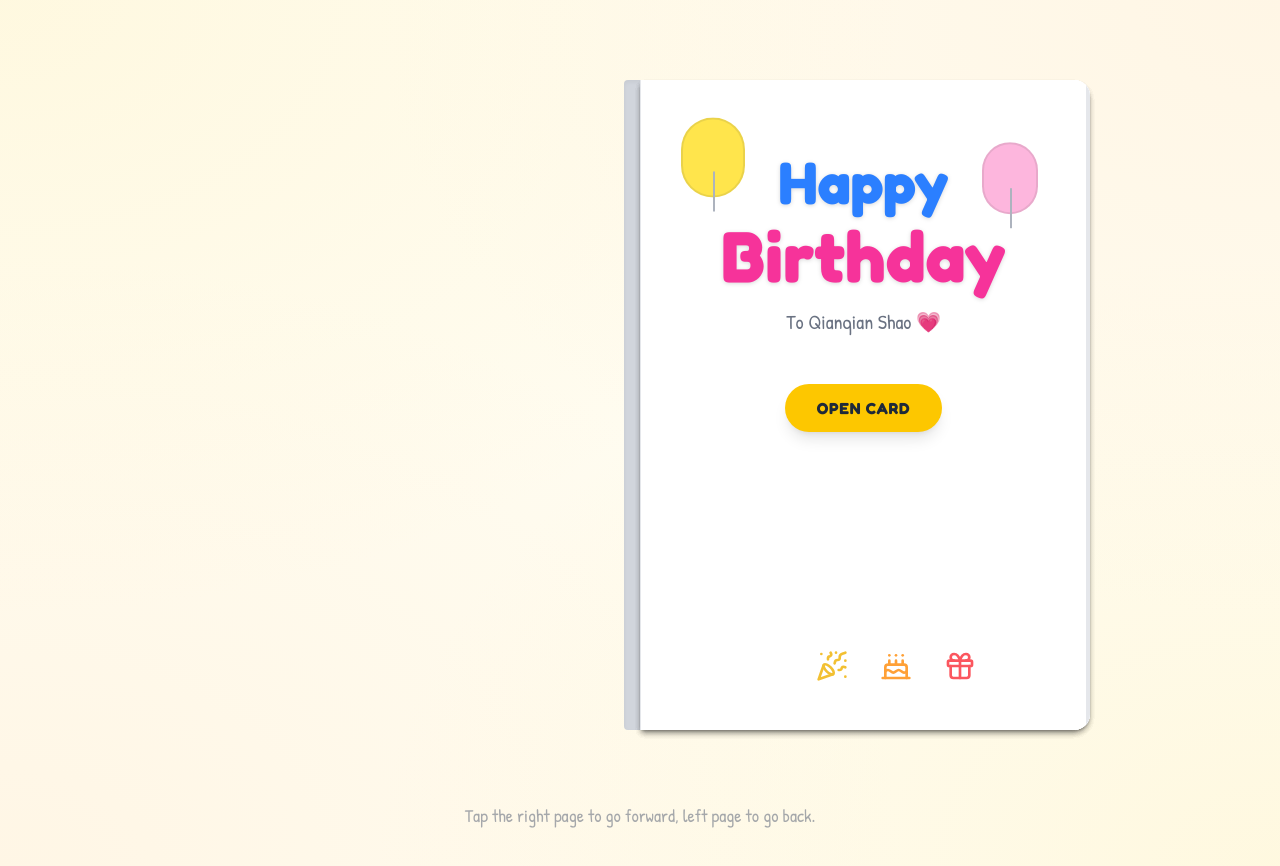
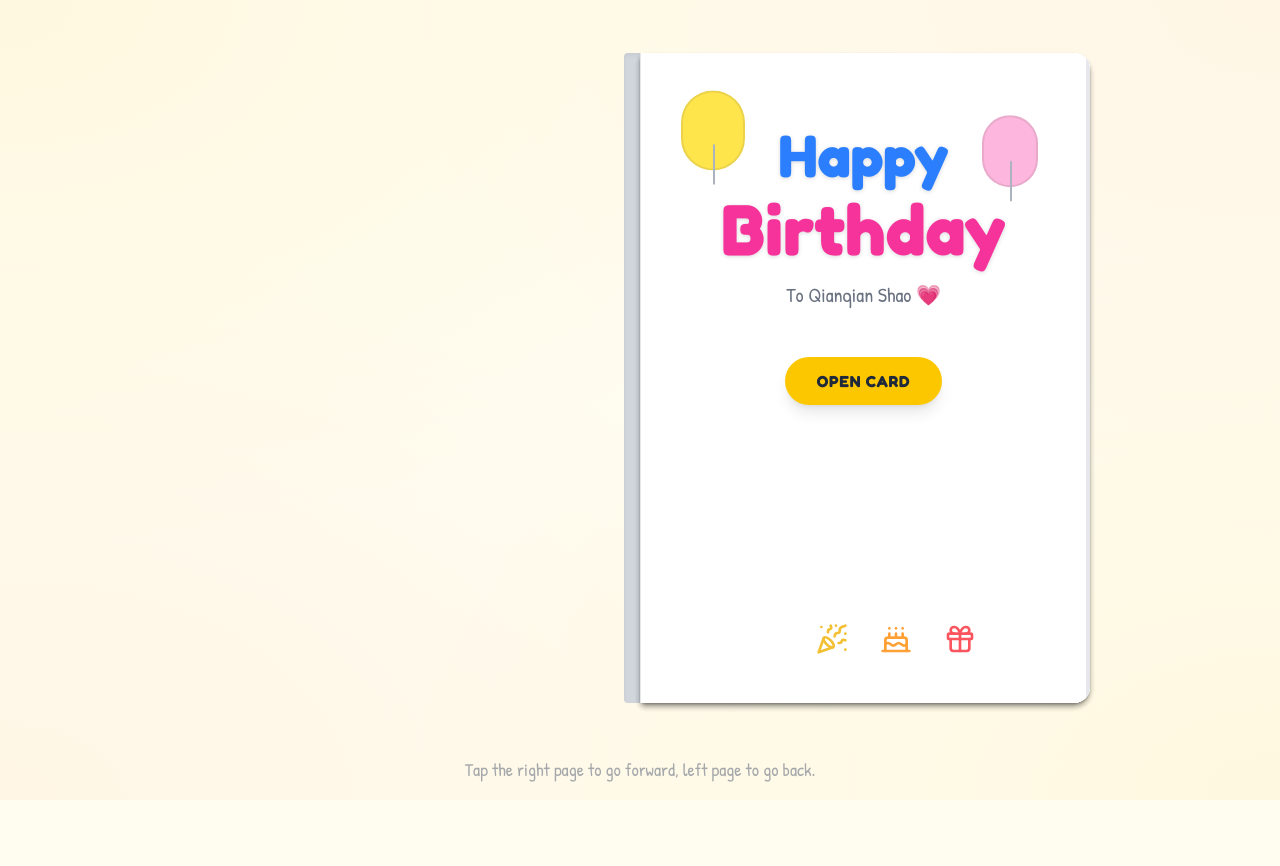
Before and after one commit to SummerXV/2026qsbtd, a React (Vite) app: page / in a window 1280 px wide. Shown: the top 866 px of the page. After the commit the page ends 800 px from the top, so only its background shows below. Built offline with nearby package versions, Linux system fonts and the light colour scheme; a web font is replaced by a local one.

Commit message:
Adjust size

```diff
--- a/src/App.tsx
+++ b/src/App.tsx
@@ -3,16 +3,66 @@
  * SPDX-License-Identifier: Apache-2.0
  */
 
+import { useEffect, useRef, useState } from 'react';
 import { Book } from './components/Book';
 import { MouseParticles } from './components/MouseParticles';
 
+const BOOK_WIDTH = 900;
+const BOOK_HEIGHT = 650;
+
+function useViewportScale() {
+  const containerRef = useRef<HTMLDivElement>(null);
+  const [scale, setScale] = useState(1);
+
+  useEffect(() => {
+    const el = containerRef.current;
+    const updateScale = () => {
+      const node = containerRef.current;
+      if (!node) return;
+      const w = node.clientWidth;
+      const h = node.clientHeight;
+      if (w <= 0 || h <= 0) return;
+      const s = Math.min(w / BOOK_WIDTH, h / BOOK_HEIGHT, 1);
+      setScale(s);
+    };
+
+    updateScale();
+    if (!el) return;
+    const ro = new ResizeObserver(updateScale);
+    ro.observe(el);
+    window.addEventListener('resize', updateScale);
+    return () => {
+      ro.disconnect();
+      window.removeEventListener('resize', updateScale);
+    };
+  }, []);
+
+  return { containerRef, scale };
+}
+
 export default function App() {
+  const { containerRef, scale } = useViewportScale();
+
   return (
-    <div className="min-h-screen flex flex-col items-center justify-center py-10 overflow-hidden">
+    <div className="min-h-screen min-h-[100dvh] flex flex-col items-center justify-center py-4 px-2 overflow-hidden">
       <MouseParticles />
-      <Book />
-
-      <div className="mt-8 text-center opacity-60">
+      <div
+        ref={containerRef}
+        className="flex-1 w-full min-h-0 flex items-center justify-center"
+      >
+        <div
+          style={{
+            width: BOOK_WIDTH,
+            height: BOOK_HEIGHT,
+            transform: `scale(${scale})`,
+            transformOrigin: 'center center',
+          }}
+          className="shrink-0"
+        >
+          <Book />
+        </div>
+      </div>
+      <div className="shrink-0 mt-4 text-center opacity-60">
         <p className="font-hand text-lg text-gray-500">
           Tap the right page to go forward, left page to go back.
         </p>
--- a/src/components/Book.tsx
+++ b/src/components/Book.tsx
@@ -431,7 +431,7 @@ export function Book() {
   ], [flippedIndex, showSnowman, showInfj, showRv, showSummerHeart, cakeResetToken, handleCelebrate]);
 
   return (
-    <div className="relative w-[500px] md:w-[900px] h-[550px] md:h-[650px] perspective-1000 mx-auto my-10 select-none">
+    <div className="relative w-full h-full perspective-1000 select-none">
       {/* Emoji rain overlay: exactly the left page (left half) */}
       <div className="absolute left-0 top-0 w-1/2 h-full pointer-events-none z-[1000] overflow-hidden">
         <CelebrationEmojiRain ref={rainRef} />
```
